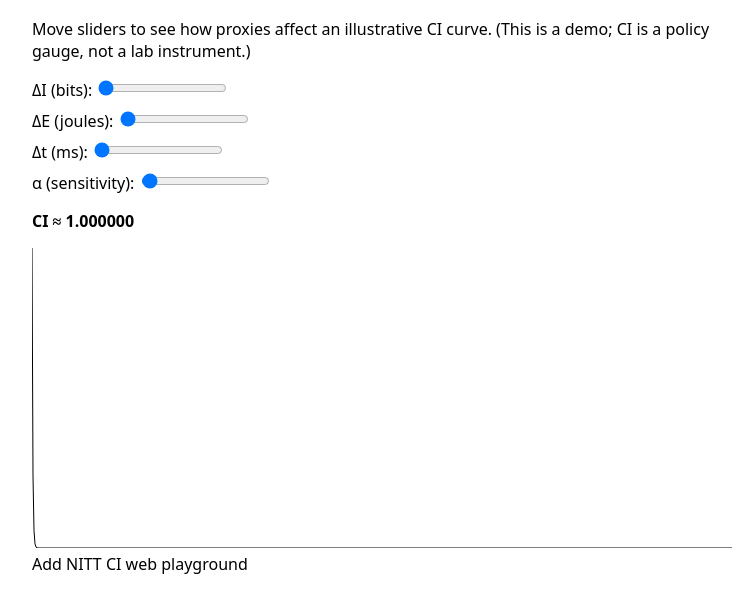
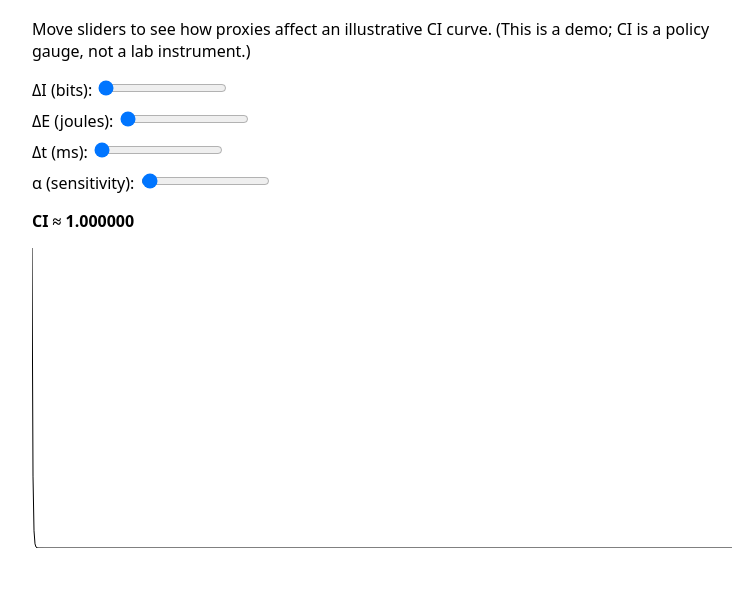
Before and after one commit to SPARK-NITT/nitt-digital-identity-standard, a plain HTML site: page docs/playground.html in a window 1280 px wide. Shown: the part 78-690 px from the top of the page, without its empty margins (0-740 px from the left). Drawn offline with Linux system fonts and the light colour scheme.

Commit message:
Update playground.html
Cleaned up stray text at bottom

```diff
--- a/docs/playground.html
+++ b/docs/playground.html
@@ -38,5 +38,3 @@ function drawCurve(a){
 }
 update();
 </script>
-
-Add NITT CI web playground
```
